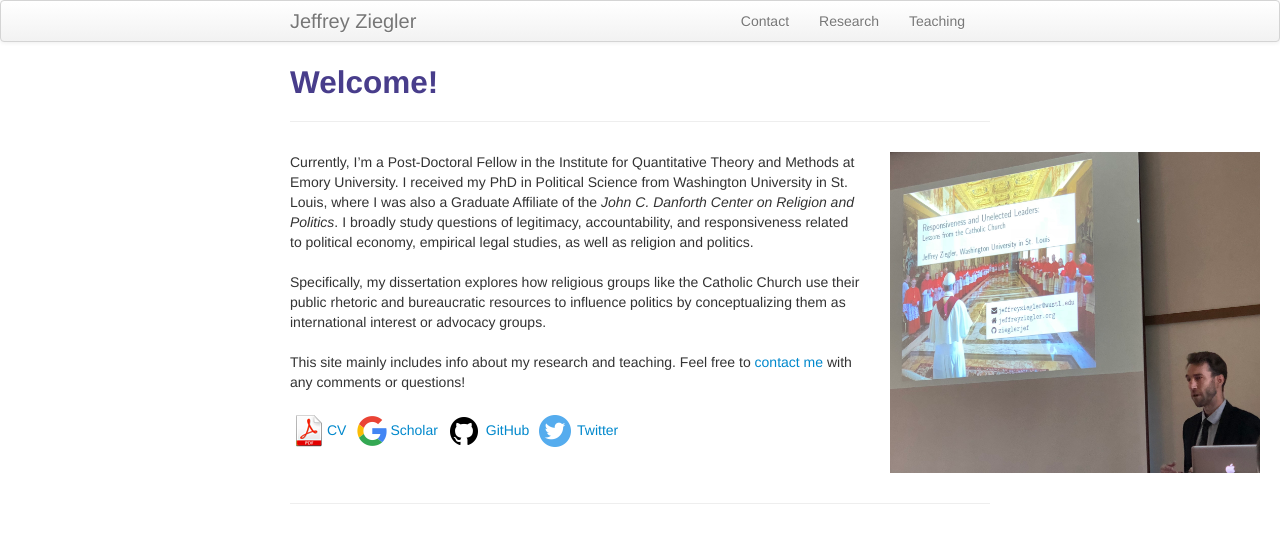
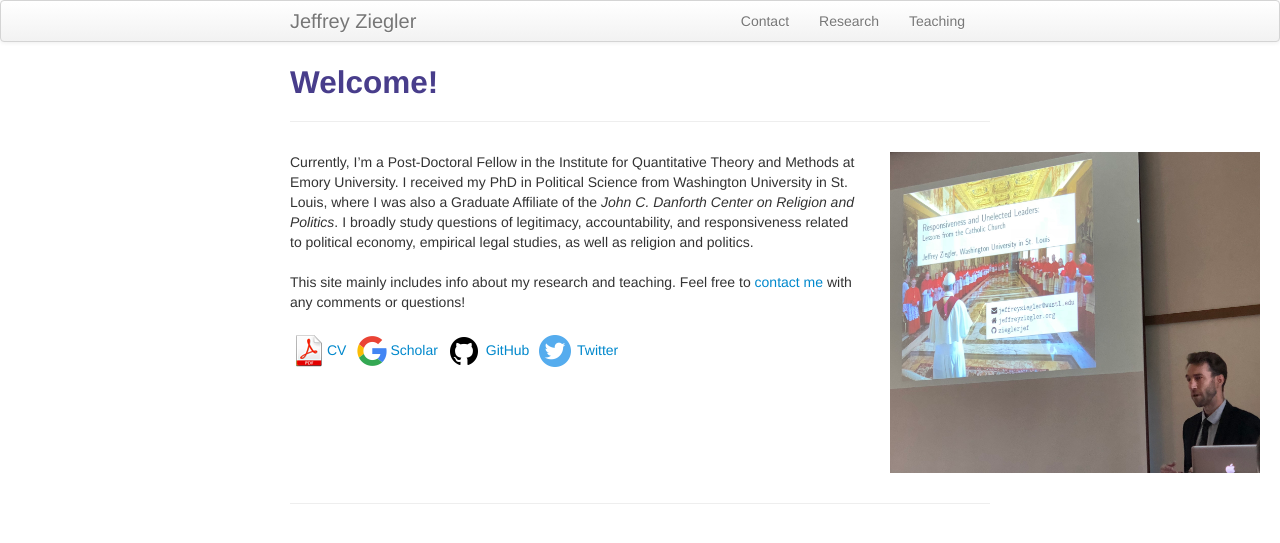
Before and after one commit to zieglerjef/zieglerjef.github.io, a Jekyll site: the page built from index.md, in a window 1280 px wide. Shown: the top 543 px of the page. Built offline with Jekyll 4.4.1, drawn with Linux system fonts in a browser that asks for light colours.

Commit message:
Update index.md

```diff
--- a/index.md
+++ b/index.md
@@ -8,8 +8,6 @@ title: Welcome!
 		<div class="span6">
 
 Currently, I’m a Post-Doctoral Fellow in the Institute for Quantitative Theory and Methods at Emory University. I received my PhD in Political Science from Washington University in St. Louis, where I was also a Graduate Affiliate of the <i>John C. Danforth Center on Religion and Politics</i>. I broadly study questions of legitimacy, accountability, and responsiveness related to political economy, empirical legal studies, as well as religion and politics.<br/><br/>
-
-Specifically, my dissertation explores how religious groups like the Catholic Church use their public rhetoric and bureaucratic resources to influence politics by conceptualizing them as international interest or advocacy groups. <br/><br/>
 
 This site mainly includes info about my research and teaching. Feel free to <a href="https://zieglerjef.github.io/pages/about.html">contact me</a> with any comments or questions!<br/><br/>
 
```
